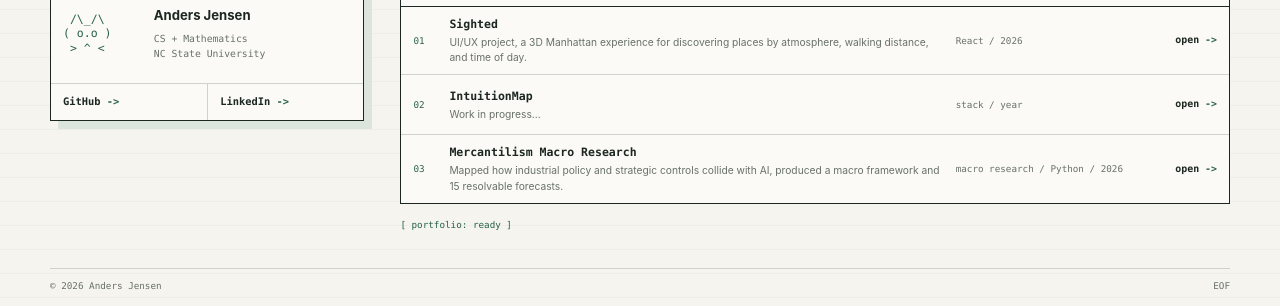
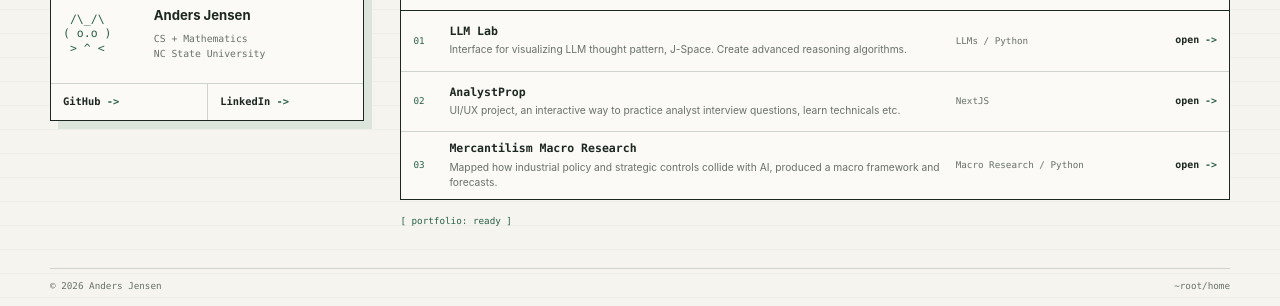
Before and after one commit to andersj05/Portfolio, a website: page index.html in a window 1280 px wide. Shown: the part 495-801 px from the top of the page. Drawn offline with Linux system fonts and the light colour scheme.

Commit message:
feat: refresh projects and home labels

```diff
--- a/index.html
+++ b/index.html
@@ -33,7 +33,7 @@
         </a>
         <nav class="site-nav" aria-label="Main navigation">
           <a href="#about"
-            ><span aria-hidden="true">[</span>About<span aria-hidden="true"
+            ><span aria-hidden="true">[</span>Home<span aria-hidden="true"
               >]</span
             ></a
           >
@@ -182,17 +182,18 @@
               <article class="project-row">
                 <span class="project-index">01</span>
                 <div>
-                  <h3>Sighted</h3>
+                  <h3>LLM Lab</h3>
                   <p>
-                    UI/UX project, a 3D Manhattan experience for discovering
-                    places by atmosphere, walking distance, and time of day.
+                    Interface for visualizing LLM thought pattern, J-Space.
+                    Create advanced reasoning algorithms.
                   </p>
                 </div>
-                <span class="project-stack">React / 2026</span>
+                <span class="project-stack">LLMs / Python</span>
                 <a
-                  href="https://github.com/andersj05/Sighted"
+                  href="https://github.com/andersj05/llm-lab"
                   target="_blank"
                   rel="noopener noreferrer"
+                  aria-label="Open llm-lab Repo"
                 >
                   open <span aria-hidden="true">-&gt;</span>
                 </a>
@@ -200,11 +201,21 @@
               <article class="project-row">
                 <span class="project-index">02</span>
                 <div>
-                  <h3>IntuitionMap</h3>
-                  <p>Work in progress...</p>
+                  <h3>AnalystProp</h3>
+                  <p>
+                    UI/UX project, an interactive way to practice analyst
+                    interview questions, learn technicals etc.
+                  </p>
                 </div>
-                <span class="project-stack">stack / year</span>
-                <a href="#">open <span aria-hidden="true">-&gt;</span></a>
+                <span class="project-stack">NextJS</span>
+                <a
+                  href="https://github.com/andersj05/AnalystPrep"
+                  target="_blank"
+                  rel="noopener noreferrer"
+                  aria-label="Open AnalystPrep Repo"
+                >
+                  open <span aria-hidden="true">-&gt;</span>
+                </a>
               </article>
               <article class="project-row">
                 <span class="project-index">03</span>
@@ -212,13 +223,10 @@
                   <h3>Mercantilism Macro Research</h3>
                   <p>
                     Mapped how industrial policy and strategic controls collide
-                    with AI, produced a macro framework and 15 resolvable
-                    forecasts.
+                    with AI, produced a macro framework and forecasts.
                   </p>
                 </div>
-                <span class="project-stack"
-                  >macro research / Python / 2026</span
-                >
+                <span class="project-stack">Macro Research / Python</span>
                 <a
                   href="reports/the-toll-road-moves.pdf"
                   target="_blank"
@@ -241,7 +249,7 @@
 
     <footer class="site-footer">
       <span>&copy; <span data-current-year>2026</span> Anders Jensen</span>
-      <span aria-hidden="true">EOF</span>
+      <span aria-hidden="true">~root/home</span>
     </footer>
 
     <script>
```
Also changed, not shown: blog.html (+1 -1 lines), templates/blog-post.html (+1 -1 lines), tests/e2e/site.spec.js (+1 -1 lines).
